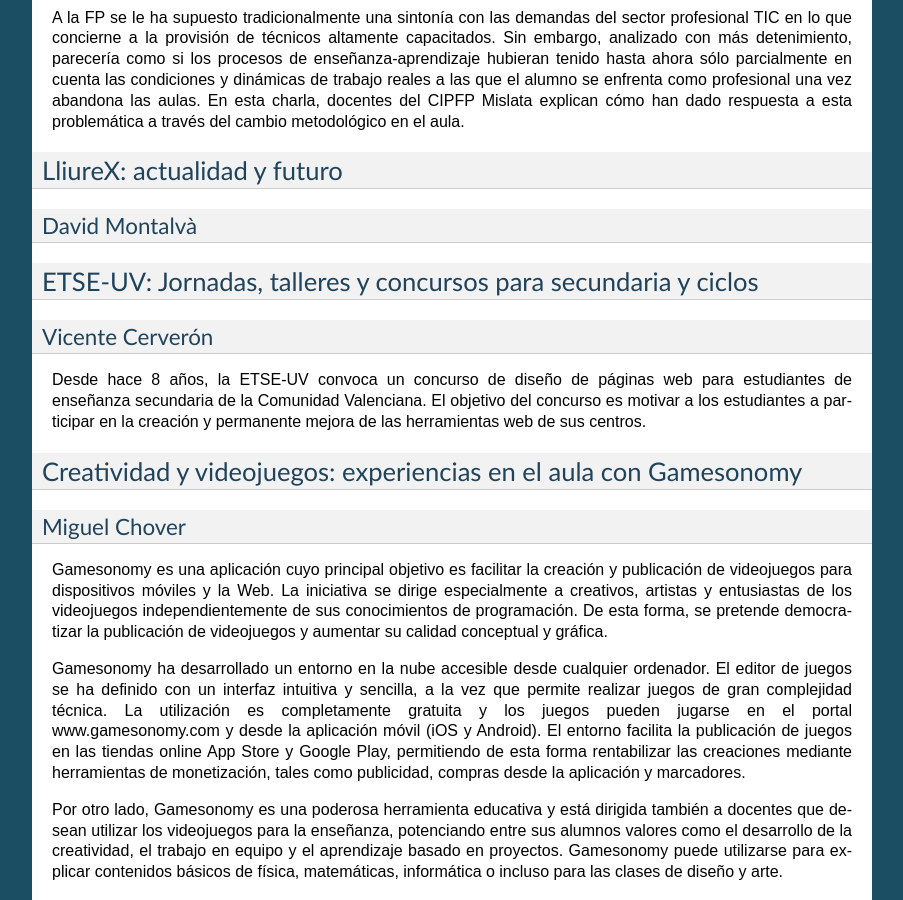
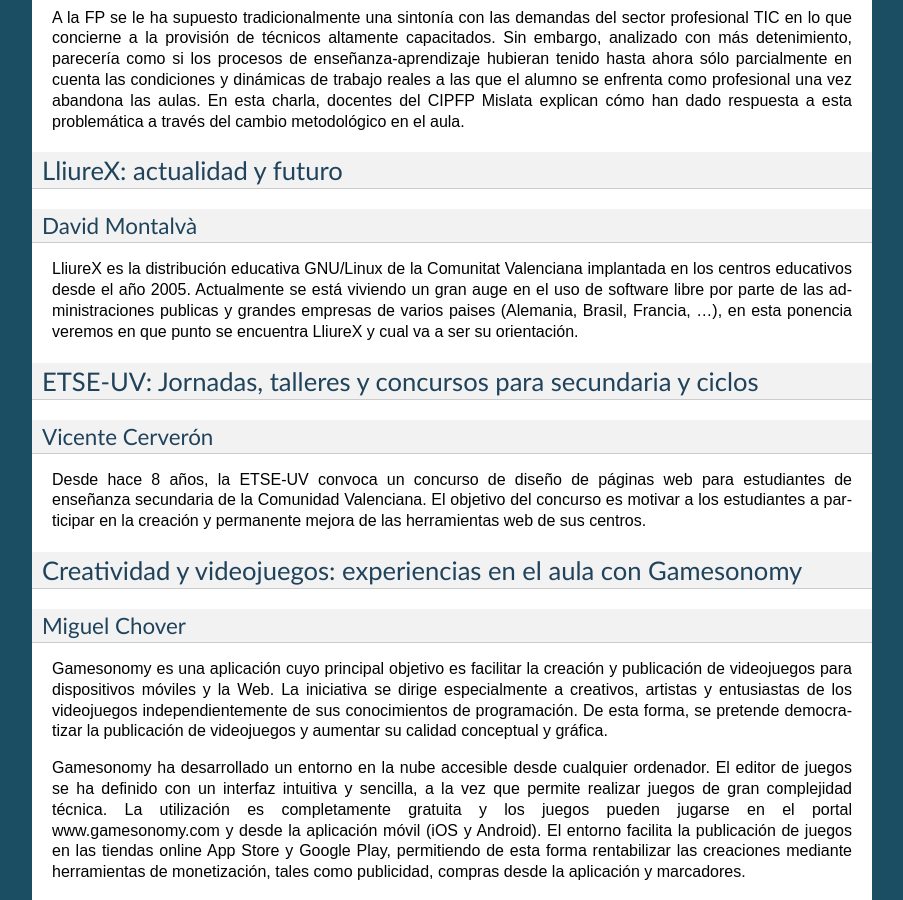
Before and after one commit to pnapi/web-pnapi-archivo, a Sphinx documentation site: the page built from source/congreso/2014/ponencias.rst, in a window 1280 px wide and 900 px high, scrolled down 2675 px. Shown: the whole window, without its empty margins (198-1101 px from the left). Built offline with Sphinx 7.4.7, drawn with Linux system fonts in a browser that asks for light colours.

Commit message:
Añado ponencia David Montalvà

```diff
--- a/source/congreso/2014/ponencias.rst
+++ b/source/congreso/2014/ponencias.rst
@@ -132,7 +132,7 @@ LliureX: actualidad y futuro
 David Montalvà
 ~~~~~~~~~~~~~~
 
-
+LliureX es la distribución educativa GNU/Linux de la Comunitat Valenciana implantada en los centros educativos desde el año 2005. Actualmente se está viviendo un gran auge en el uso de software libre por parte de las administraciones publicas y grandes empresas de varios paises (Alemania, Brasil, Francia, ...), en esta ponencia veremos en que punto se encuentra LliureX y cual va a ser su orientación.
 
 .. _talleres-etse:
 
```
